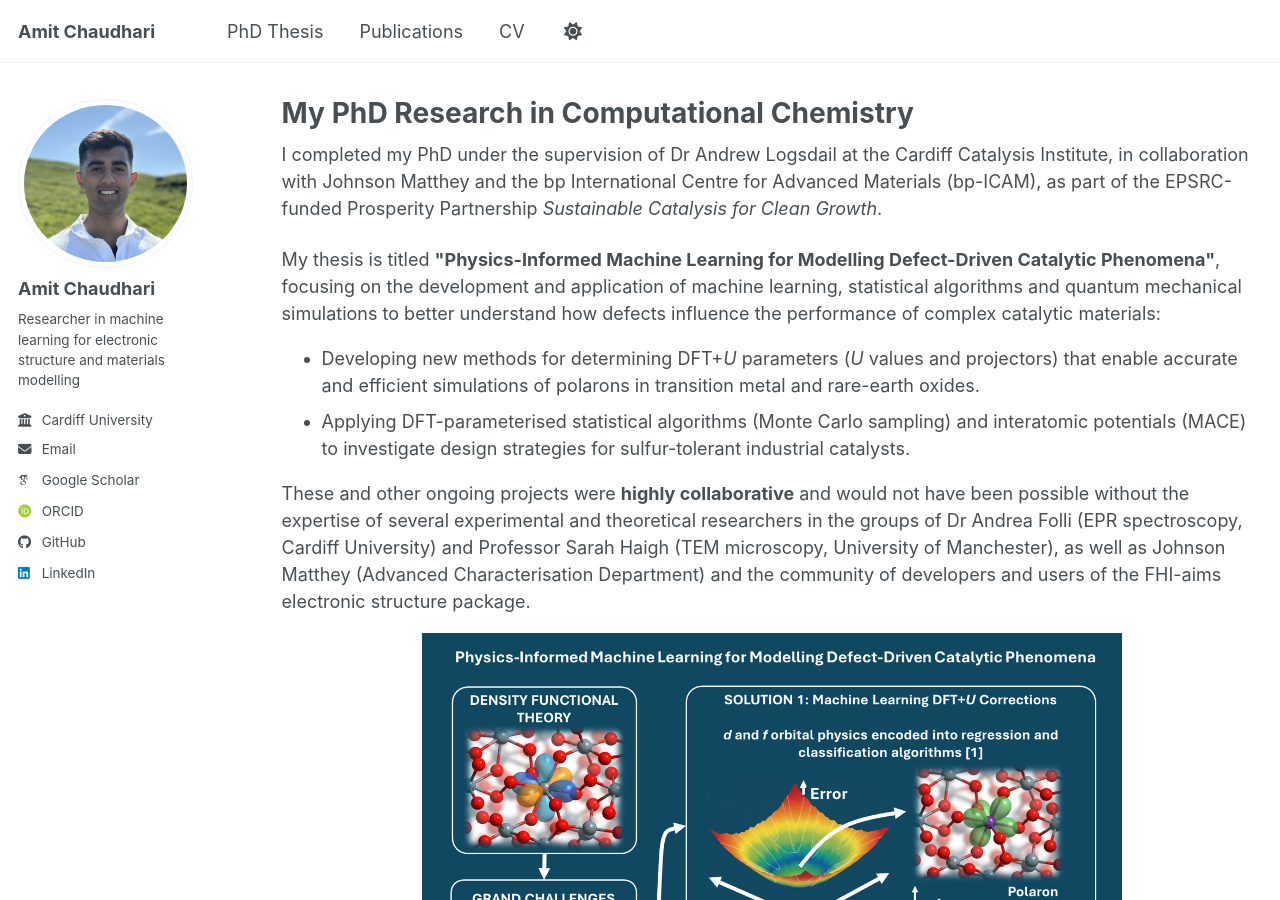
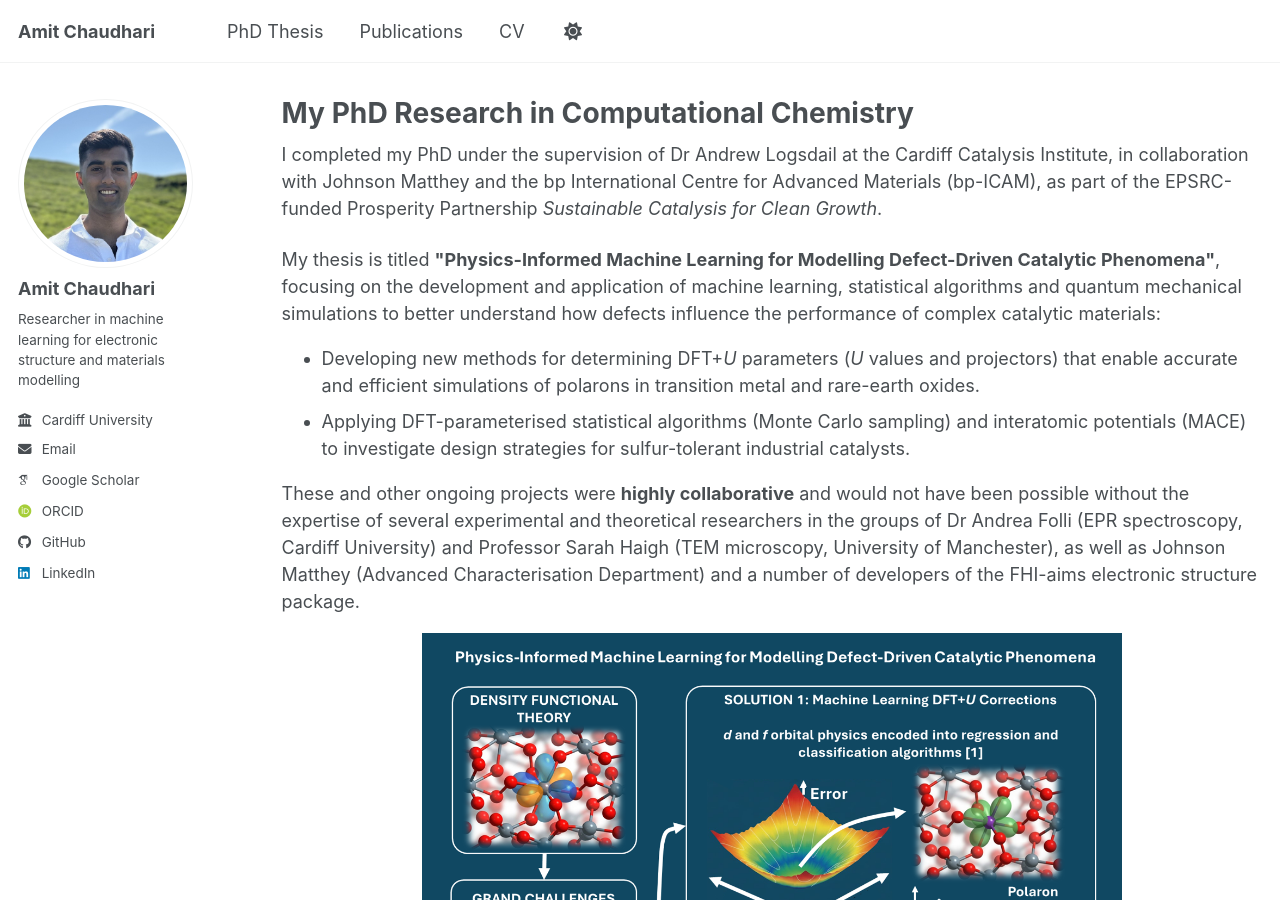
Before and after one commit to amitmc1/amitmc1.github.io, a Jekyll site: the page built from _pages/phdthesis.html, in a window 1280 px wide and 900 px high. Built offline with Jekyll 4.4.1, drawn with Linux system fonts in a browser that asks for light colours; some web fonts are replaced; a script bundle is joined from its source files by our own code; library files that are not in the unit come from our copies.

Commit message:
Update phdthesis.html

```diff
--- a/_pages/phdthesis.html
+++ b/_pages/phdthesis.html
@@ -23,7 +23,7 @@ My thesis is titled <strong>"Physics-Informed Machine Learning for Modelling Def
   <li>Applying DFT-parameterised statistical algorithms (Monte Carlo sampling) and interatomic potentials (MACE) to investigate design strategies for sulfur-tolerant industrial catalysts.</li>
 </ul>
 
-These and other ongoing projects were <strong>highly collaborative</strong> and would not have been possible without the expertise of several experimental and theoretical researchers in the groups of Dr Andrea Folli (EPR spectroscopy, Cardiff University) and Professor Sarah Haigh (TEM microscopy, University of Manchester), as well as Johnson Matthey (Advanced Characterisation Department) and the community of developers and users of the FHI-aims electronic structure package.
+These and other ongoing projects were <strong>highly collaborative</strong> and would not have been possible without the expertise of several experimental and theoretical researchers in the groups of Dr Andrea Folli (EPR spectroscopy, Cardiff University) and Professor Sarah Haigh (TEM microscopy, University of Manchester), as well as Johnson Matthey (Advanced Characterisation Department) and a number of developers of the FHI-aims electronic structure package.
 
 <p align="center">
   <img src="{{ base_path }}/images/Linkedin_summary.png" alt="Overview of my PhD research" style="max-width: 700px; width: 100%; border-radius: 0px;">
```
